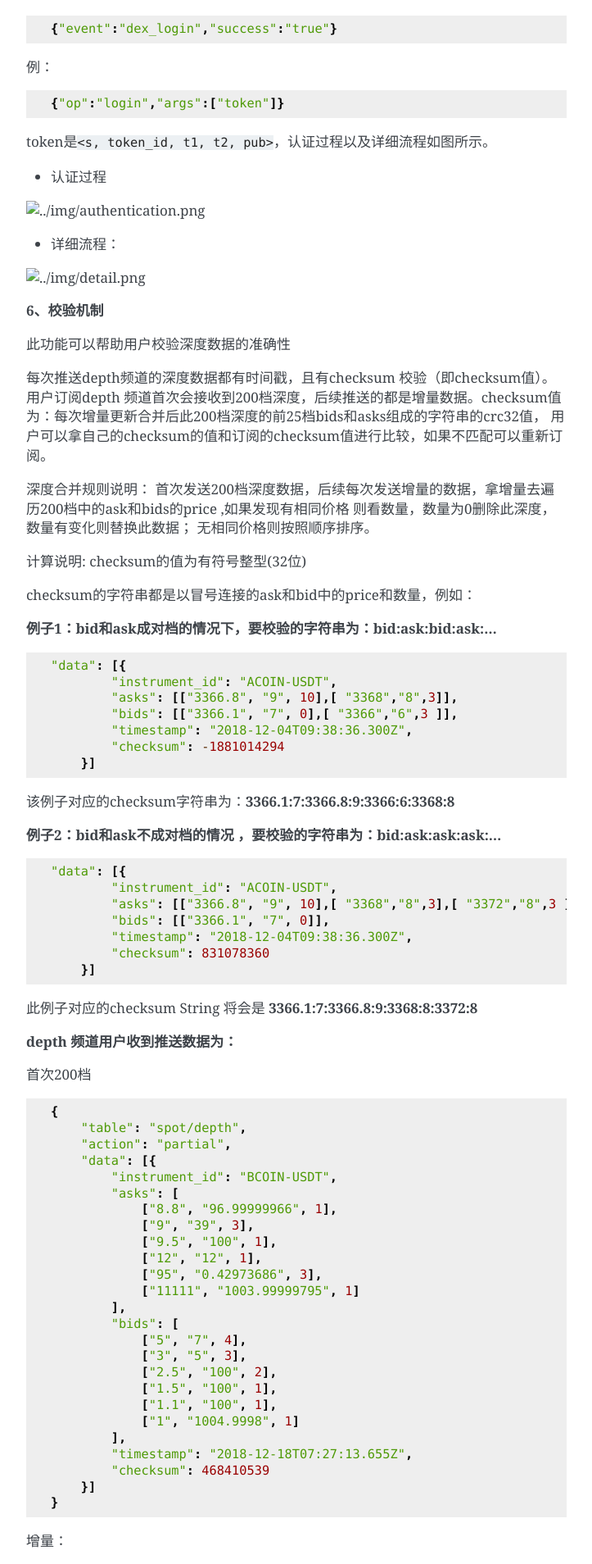
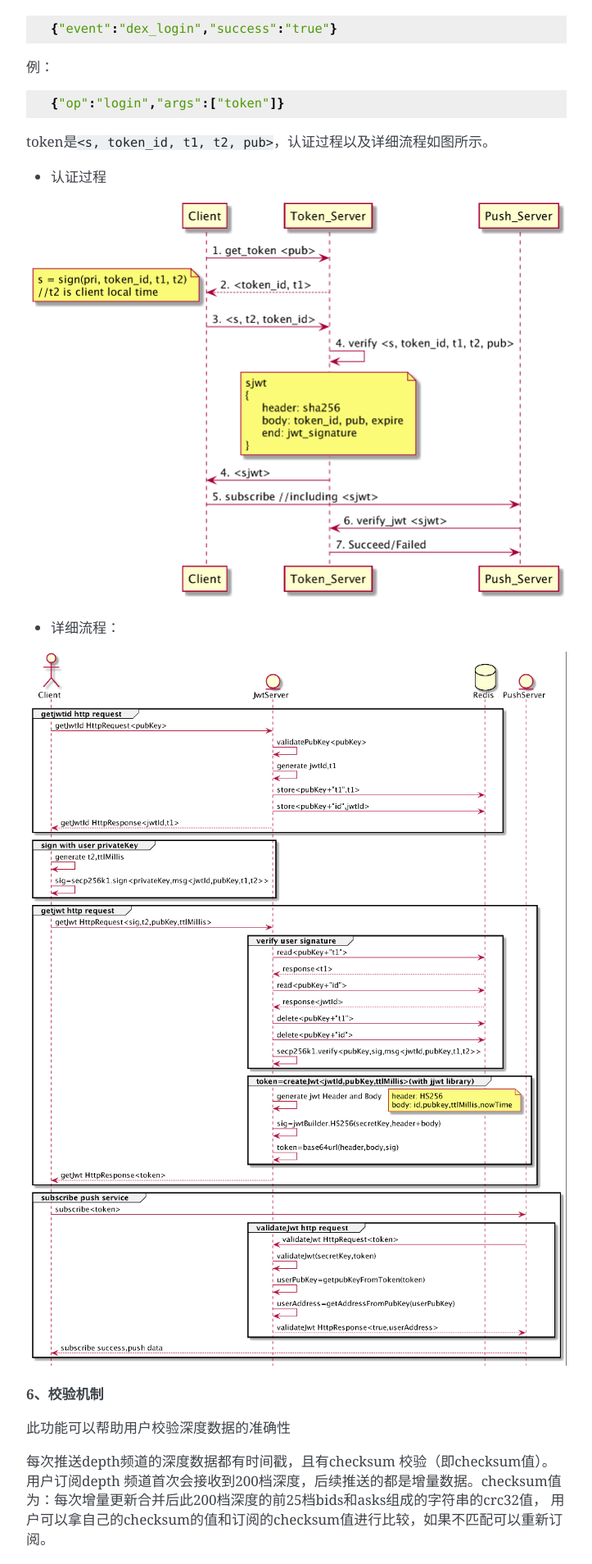
Before and after one commit to okblockchainlab/devdocs, a Sphinx documentation site: the page built from docs/api/websocket.md, in a window 1280 px wide. Shown: the part 1786-3694 px from the top of the page at 82% size, without its empty margins (388-1111 px from the left). Built offline with Sphinx 7.4.7, drawn with Linux system fonts in a browser that asks for light colours.

Commit message:
fix img path

```diff
--- a/docs/api/websocket.md
+++ b/docs/api/websocket.md
@@ -110,11 +110,11 @@ token是`<s, token_id, t1, t2, pub>`，认证过程以及详细流程如图所
 
 - 认证过程
 
-![](../../img/authentication.png)
+![](../img/authentication.png)
 
 - 详细流程：
 
-![](../../img/detail.png)
+![](../img/detail.png)
 
 
 **6、校验机制**
```
Also changed, not shown: docs/governance/parameter.md (+1 -1 lines), docs/governance/text.md (+1 -1 lines).
